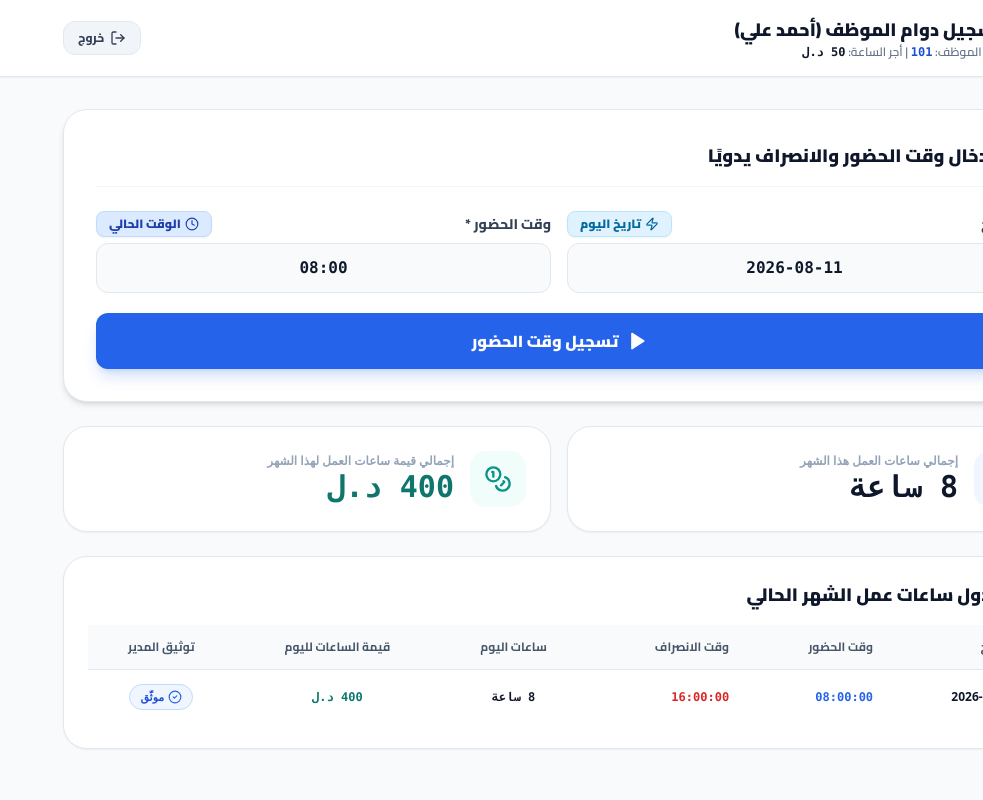
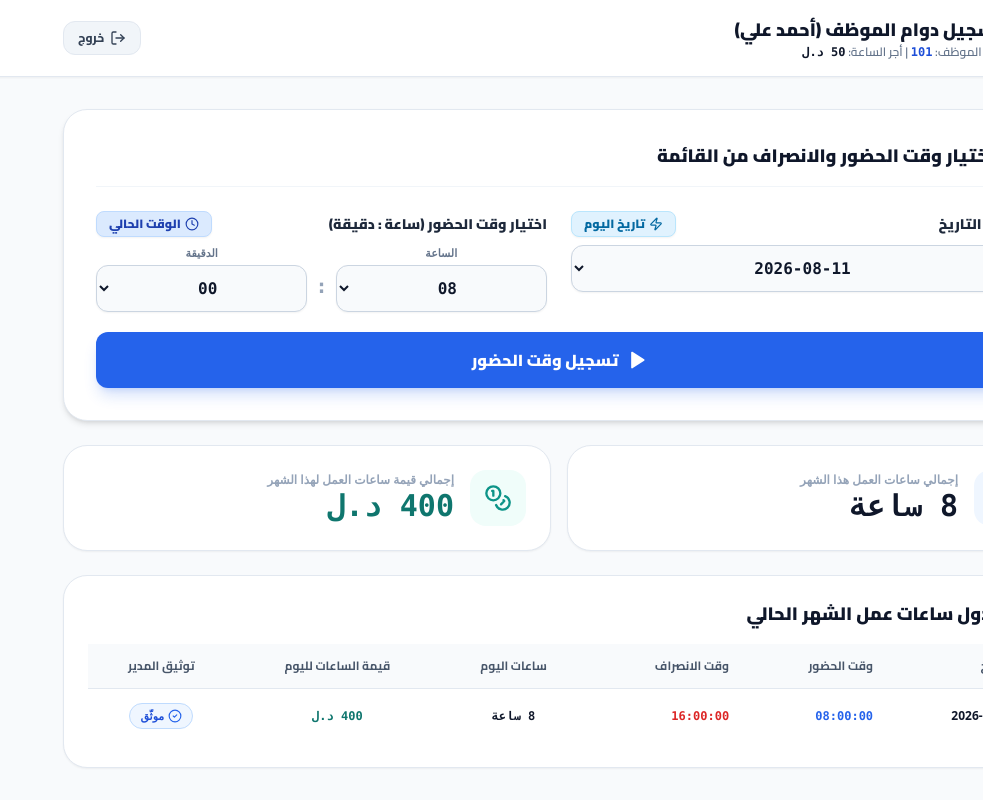
Before and after one commit to abdo21st/at.baitak, a Next.js app: page /dashboard/employee in a window 1280 px wide. Shown: the whole page, without its empty margins (297-1280 px from the left). Built offline with nearby package versions, Linux system fonts and the light colour scheme.

Commit message:
Replace text inputs for date and time with clean dropdown selection lists for hour, minute, and date

```diff
--- a/src/app/dashboard/employee/page.tsx
+++ b/src/app/dashboard/employee/page.tsx
@@ -12,10 +12,28 @@ export default function EmployeeDashboard() {
   const [user, setUser] = useState<User>(initialUsers[1]); // Default Ahmed Ali (101)
   const [records, setRecords] = useState<AttendanceRecord[]>(initialAttendanceRecords);
 
-  // Separate Check-in vs Check-out Inputs
-  const [entryDate, setEntryDate] = useState<string>(getCurrentDateFormatted());
-  const [checkInTime, setCheckInTime] = useState<string>('08:00');
-  const [checkOutTime, setCheckOutTime] = useState<string>('16:00');
+  // Generate Date List (Recent 30 Days)
+  const recentDatesList = Array.from({ length: 30 }, (_, i) => {
+    const d = new Date();
+    d.setDate(d.getDate() - i);
+    return d.toISOString().split('T')[0];
+  });
+
+  // Hours: 00 to 23
+  const hoursList = Array.from({ length: 24 }, (_, i) => String(i).padStart(2, '0'));
+
+  // Minutes: 00 to 59
+  const minutesList = Array.from({ length: 60 }, (_, i) => String(i).padStart(2, '0'));
+
+  // Selected State for Check-in
+  const [selectedDate, setSelectedDate] = useState<string>(getCurrentDateFormatted());
+  const [checkInHour, setCheckInHour] = useState<string>('08');
+  const [checkInMinute, setCheckInMinute] = useState<string>('00');
+
+  // Selected State for Check-out
+  const [checkOutHour, setCheckOutHour] = useState<string>('16');
+  const [checkOutMinute, setCheckOutMinute] = useState<string>('00');
+
   const [loading, setLoading] = useState(false);
   const [msg, setMsg] = useState<{ text: string; type: 'success' | 'error' } | null>(null);
 
@@ -44,18 +62,13 @@ export default function EmployeeDashboard() {
     userRecords.reduce((acc, r) => acc + (r.earnedCost || 0), 0).toFixed(2)
   );
 
-  // 1. Separate Check-in action (تسجيل وقت الحضور فقط)
+  // 1. Separate Check-in action (اختيار الحضور من القائمة)
   const handleCheckInSubmit = async (e: React.FormEvent) => {
     e.preventDefault();
-    if (!checkInTime) {
-      setMsg({ text: 'يرجى إدخال وقت الحضور', type: 'error' });
-      return;
-    }
+    const formattedCheckIn = `${checkInHour}:${checkInMinute}:00`;
 
     setLoading(true);
     setMsg(null);
-
-    const inTimeFormatted = checkInTime.length === 5 ? `${checkInTime}:00` : checkInTime;
 
     try {
       const res = await fetch('/api/attendance', {
@@ -65,8 +78,8 @@ export default function EmployeeDashboard() {
           userId: user.id,
           userName: user.name,
           employeeCode: user.employeeCode,
-          date: entryDate,
-          checkInTime: inTimeFormatted
+          date: selectedDate,
+          checkInTime: formattedCheckIn
         })
       });
 
@@ -74,7 +87,7 @@ export default function EmployeeDashboard() {
       if (data.success) {
         setRecords((prev) => [data.record, ...prev]);
         setMsg({
-          text: `تم تسجيل وقت الحضور (${checkInTime}) بنجاح!`,
+          text: `تم تسجيل وقت الحضور (${checkInHour}:${checkInMinute}) بنجاح!`,
           type: 'success'
         });
       } else {
@@ -87,25 +100,25 @@ export default function EmployeeDashboard() {
     }
   };
 
-  // 2. Separate Check-out action (يمنع الانصراف بزمن يسبق الحضور)
+  // 2. Separate Check-out action (اختيار الانصراف من القائمة)
   const handleCheckOutSubmit = async (e: React.FormEvent) => {
     e.preventDefault();
     if (!activeRecord) return;
-    if (!checkOutTime) {
-      setMsg({ text: 'يرجى إدخال وقت الانصراف', type: 'error' });
-      return;
-    }
+
+    const formattedCheckOut = `${checkOutHour}:${checkOutMinute}:00`;
 
     // Client-side validation for check-out time before check-in time
     if (activeRecord.checkInTime) {
       const [inH, inM] = activeRecord.checkInTime.split(':').map(Number);
-      const [outH, outM] = checkOutTime.split(':').map(Number);
+      const outH = Number(checkOutHour);
+      const outM = Number(checkOutMinute);
+
       const inMins = inH * 60 + inM;
       const outMins = outH * 60 + outM;
 
       if (outMins < inMins && !(inH >= 18 && outH < 12)) {
         setMsg({
-          text: `خطأ: يمنع تسجيل وقت الانصراف (${checkOutTime}) قبل وقت الحضور (${activeRecord.checkInTime})!`,
+          text: `خطأ: يمنع تسجيل وقت الانصراف (${checkOutHour}:${checkOutMinute}) قبل وقت الحضور (${activeRecord.checkInTime})!`,
           type: 'error'
         });
         return;
@@ -115,15 +128,13 @@ export default function EmployeeDashboard() {
     setLoading(true);
     setMsg(null);
 
-    const outTimeFormatted = checkOutTime.length === 5 ? `${checkOutTime}:00` : checkOutTime;
-
     try {
       const res = await fetch('/api/attendance', {
         method: 'PUT',
         headers: { 'Content-Type': 'application/json' },
         body: JSON.stringify({
           recordId: activeRecord.id,
-          checkOutTime: outTimeFormatted
+          checkOutTime: formattedCheckOut
         })
       });
 
@@ -131,7 +142,7 @@ export default function EmployeeDashboard() {
       if (data.success) {
         setRecords((prev) => prev.map((r) => (r.id === data.record.id ? data.record : r)));
         setMsg({
-          text: `تم تسجيل وقت الانصراف (${checkOutTime}) وتدوين ${data.record.workHours} ساعة عمل بنجاح!`,
+          text: `تم تسجيل وقت الانصراف (${checkOutHour}:${checkOutMinute}) وتدوين ${data.record.workHours} ساعة عمل بنجاح!`,
           type: 'success'
         });
       } else {
@@ -145,17 +156,21 @@ export default function EmployeeDashboard() {
   };
 
   const setNowForCheckIn = () => {
-    const now = getCurrentTimeFormatted();
-    setCheckInTime(now.substring(0, 5));
+    const now = getCurrentTimeFormatted(); // e.g. "14:25:00"
+    const parts = now.split(':');
+    setCheckInHour(parts[0] || '08');
+    setCheckInMinute(parts[1] || '00');
   };
 
   const setNowForCheckOut = () => {
     const now = getCurrentTimeFormatted();
-    setCheckOutTime(now.substring(0, 5));
+    const parts = now.split(':');
+    setCheckOutHour(parts[0] || '16');
+    setCheckOutMinute(parts[1] || '00');
   };
 
   const setTodayDate = () => {
-    setEntryDate(getCurrentDateFormatted());
+    setSelectedDate(getCurrentDateFormatted());
   };
 
   const handleLogout = () => {
@@ -198,18 +213,18 @@ export default function EmployeeDashboard() {
           <div className="border-b border-slate-100 pb-4">
             <h2 className="text-lg font-black text-slate-900 flex items-center gap-2">
               <Clock className="w-5 h-5 text-blue-600" />
-              إدخال وقت الحضور والانصراف يدويًا
+              اختيار وقت الحضور والانصراف من القائمة
             </h2>
           </div>
 
-          {/* STEP 1: CHECK-IN FORM */}
+          {/* STEP 1: CHECK-IN FORM (قائمة اختيار الحضور والتاريخ) */}
           {!isCheckedIn ? (
             <form onSubmit={handleCheckInSubmit} className="space-y-5">
-              <div className="grid grid-cols-1 sm:grid-cols-2 gap-4 text-xs font-bold">
-                {/* Date Input */}
+              <div className="grid grid-cols-1 sm:grid-cols-2 gap-6 text-xs font-bold">
+                {/* Date Dropdown List */}
                 <div>
-                  <div className="flex items-center justify-between mb-1.5">
-                    <label className="text-slate-700 font-extrabold text-sm">التاريخ</label>
+                  <div className="flex items-center justify-between mb-2">
+                    <label className="text-slate-800 font-black text-sm">اختيار التاريخ</label>
                     <button
                       type="button"
                       onClick={setTodayDate}
@@ -219,22 +234,23 @@ export default function EmployeeDashboard() {
                       تاريخ اليوم
                     </button>
                   </div>
-                  <input
-                    type="text"
-                    required
-                    lang="en-US"
-                    dir="ltr"
-                    value={entryDate}
-                    onChange={(e) => setEntryDate(e.target.value)}
-                    placeholder="2026-08-11"
-                    className="w-full bg-slate-50 border border-slate-200 rounded-xl p-3 text-slate-900 font-mono text-center text-base font-black focus:outline-none focus:border-blue-500"
-                  />
+                  <select
+                    value={selectedDate}
+                    onChange={(e) => setSelectedDate(e.target.value)}
+                    className="w-full bg-slate-50 border border-slate-300 rounded-xl p-3 text-slate-900 font-mono text-center text-base font-black focus:outline-none focus:border-blue-500 cursor-pointer shadow-sm"
+                  >
+                    {recentDatesList.map((d) => (
+                      <option key={d} value={d}>
+                        {d}
+                      </option>
+                    ))}
+                  </select>
                 </div>
 
-                {/* Check-in Time Input */}
+                {/* Check-in Time Dropdown Lists (Hour & Minute) */}
                 <div>
-                  <div className="flex items-center justify-between mb-1.5">
-                    <label className="text-slate-700 font-extrabold text-sm">وقت الحضور *</label>
+                  <div className="flex items-center justify-between mb-2">
+                    <label className="text-slate-800 font-black text-sm">اختيار وقت الحضور (ساعة : دقيقة)</label>
                     <button
                       type="button"
                       onClick={setNowForCheckIn}
@@ -244,16 +260,40 @@ export default function EmployeeDashboard() {
                       الوقت الحالي
                     </button>
                   </div>
-                  <input
-                    type="text"
-                    required
-                    lang="en-US"
-                    dir="ltr"
-                    value={checkInTime}
-                    onChange={(e) => setCheckInTime(e.target.value)}
-                    placeholder="08:00"
-                    className="w-full bg-slate-50 border border-slate-200 rounded-xl p-3 text-slate-900 font-mono text-center text-base font-black focus:outline-none focus:border-blue-500"
-                  />
+
+                  <div className="flex items-center gap-2 font-mono">
+                    <div className="flex-1">
+                      <label className="block text-[11px] text-slate-500 mb-1 text-center font-sans font-bold">الساعة</label>
+                      <select
+                        value={checkInHour}
+                        onChange={(e) => setCheckInHour(e.target.value)}
+                        className="w-full bg-slate-50 border border-slate-300 rounded-xl p-3 text-slate-900 text-center text-base font-black focus:outline-none focus:border-blue-500 cursor-pointer shadow-sm"
+                      >
+                        {hoursList.map((h) => (
+                          <option key={h} value={h}>
+                            {h}
+                          </option>
+                        ))}
+                      </select>
+                    </div>
+
+                    <span className="text-xl font-black text-slate-400 self-end pb-3">:</span>
+
+                    <div className="flex-1">
+                      <label className="block text-[11px] text-slate-500 mb-1 text-center font-sans font-bold">الدقيقة</label>
+                      <select
+                        value={checkInMinute}
+                        onChange={(e) => setCheckInMinute(e.target.value)}
+                        className="w-full bg-slate-50 border border-slate-300 rounded-xl p-3 text-slate-900 text-center text-base font-black focus:outline-none focus:border-blue-500 cursor-pointer shadow-sm"
+                      >
+                        {minutesList.map((m) => (
+                          <option key={m} value={m}>
+                            {m}
+                          </option>
+                        ))}
+                      </select>
+                    </div>
+                  </div>
                 </div>
               </div>
 
@@ -261,14 +301,14 @@ export default function EmployeeDashboard() {
               <button
                 type="submit"
                 disabled={loading}
-                className="w-full py-4 bg-blue-600 hover:bg-blue-500 text-white font-black text-base rounded-xl shadow-lg shadow-blue-600/20 flex items-center justify-center gap-2 cursor-pointer transition-all"
+                className="w-full py-4 bg-blue-600 hover:bg-blue-500 text-white font-black text-base rounded-xl shadow-lg shadow-blue-600/20 flex items-center justify-center gap-2 cursor-pointer transition-all mt-4"
               >
                 <Play className="w-5 h-5 fill-white" />
                 {loading ? 'جاري التسجيل...' : 'تسجيل وقت الحضور'}
               </button>
             </form>
           ) : (
-            /* STEP 2: CHECK-OUT FORM */
+            /* STEP 2: CHECK-OUT FORM (قائمة اختيار الانصراف) */
             <form onSubmit={handleCheckOutSubmit} className="space-y-5">
               <div className="p-4 bg-blue-50 border border-blue-200 rounded-2xl flex items-center justify-between text-xs font-bold text-blue-900">
                 <div className="flex items-center gap-2">
@@ -281,10 +321,10 @@ export default function EmployeeDashboard() {
               </div>
 
               <div className="grid grid-cols-1 gap-4 text-xs font-bold">
-                {/* Check-out Time Input */}
+                {/* Check-out Time Dropdown Lists (Hour & Minute) */}
                 <div>
-                  <div className="flex items-center justify-between mb-1.5">
-                    <label className="text-slate-700 font-extrabold text-sm">وقت الانصراف *</label>
+                  <div className="flex items-center justify-between mb-2">
+                    <label className="text-slate-800 font-black text-sm">اختيار وقت الانصراف (ساعة : دقيقة)</label>
                     <button
                       type="button"
                       onClick={setNowForCheckOut}
@@ -294,16 +334,40 @@ export default function EmployeeDashboard() {
                       الوقت الحالي
                     </button>
                   </div>
-                  <input
-                    type="text"
-                    required
-                    lang="en-US"
-                    dir="ltr"
-                    value={checkOutTime}
-                    onChange={(e) => setCheckOutTime(e.target.value)}
-                    placeholder="16:00"
-                    className="w-full bg-slate-50 border border-slate-200 rounded-xl p-3 text-slate-900 font-mono text-center text-base font-black focus:outline-none focus:border-red-500"
-                  />
+
+                  <div className="flex items-center gap-2 font-mono">
+                    <div className="flex-1">
+                      <label className="block text-[11px] text-slate-500 mb-1 text-center font-sans font-bold">الساعة</label>
+                      <select
+                        value={checkOutHour}
+                        onChange={(e) => setCheckOutHour(e.target.value)}
+                        className="w-full bg-slate-50 border border-slate-300 rounded-xl p-3 text-slate-900 text-center text-base font-black focus:outline-none focus:border-red-500 cursor-pointer shadow-sm"
+                      >
+                        {hoursList.map((h) => (
+                          <option key={h} value={h}>
+                            {h}
+                          </option>
+                        ))}
+                      </select>
+                    </div>
+
+                    <span className="text-xl font-black text-slate-400 self-end pb-3">:</span>
+
+                    <div className="flex-1">
+                      <label className="block text-[11px] text-slate-500 mb-1 text-center font-sans font-bold">الدقيقة</label>
+                      <select
+                        value={checkOutMinute}
+                        onChange={(e) => setCheckOutMinute(e.target.value)}
+                        className="w-full bg-slate-50 border border-slate-300 rounded-xl p-3 text-slate-900 text-center text-base font-black focus:outline-none focus:border-red-500 cursor-pointer shadow-sm"
+                      >
+                        {minutesList.map((m) => (
+                          <option key={m} value={m}>
+                            {m}
+                          </option>
+                        ))}
+                      </select>
+                    </div>
+                  </div>
                 </div>
               </div>
 
```
